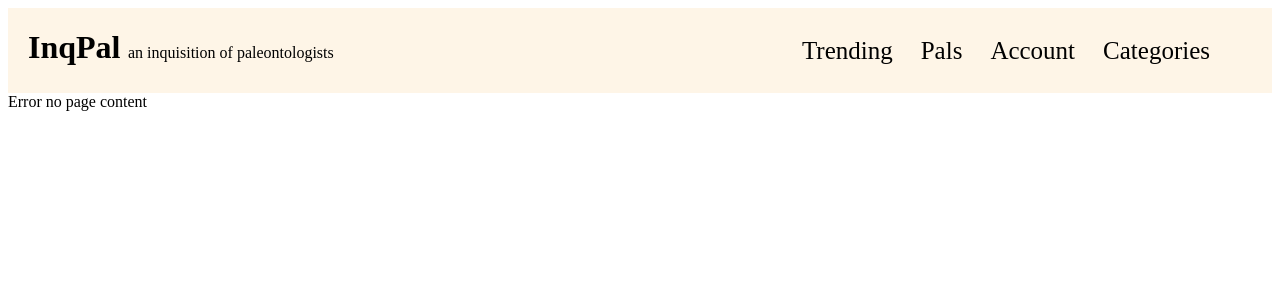
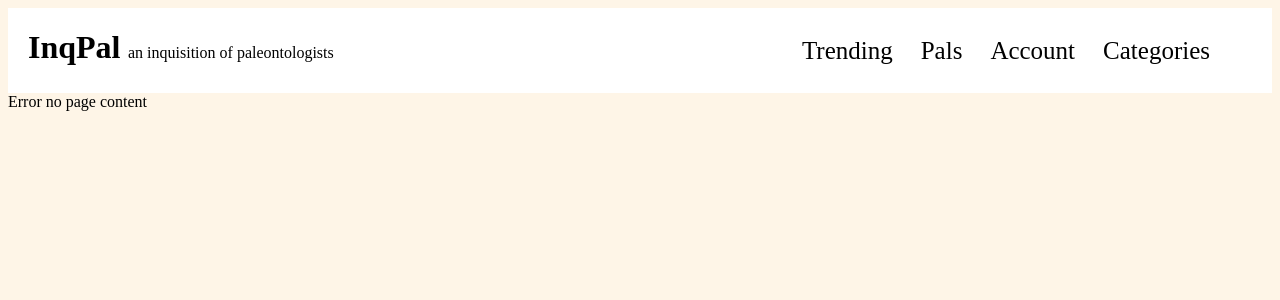
Before and after one commit to 2884069/InqPal, a Django app: page / in a window 1280 px wide. Shown: the top 300 px of the page. Run offline with Django 3.2, Linux system fonts and the light colour scheme.

Commit message:
fixed the colours of the base to be that of our design

```diff
--- a/templates/InqPal/Base.html
+++ b/templates/InqPal/Base.html
@@ -7,7 +7,7 @@
     <head>
         <style>
             .header {
-                background-color: #FEF5E7;
+                background-color: #FFFFFF;
                 overflow: hidden;
                 padding: 0px 20px;
             }
@@ -50,6 +50,10 @@
                 background-color: #114B5F;
                 color: #FEF5E7;
             }
+
+            .body {
+                background-color: #FEF5E7;
+            }
         </style>
     </head>
     <div class = 'header'>
@@ -66,7 +70,7 @@
         </div>
     </div>
 
-    <body>
+    <body class = 'body'>
         <div>
             {% block body_block %}
             Error no page content
```
